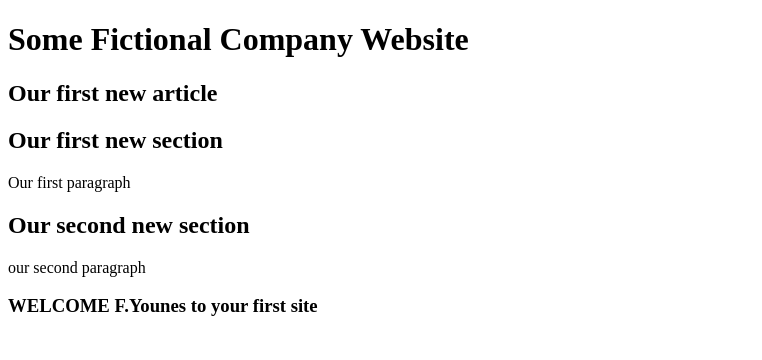
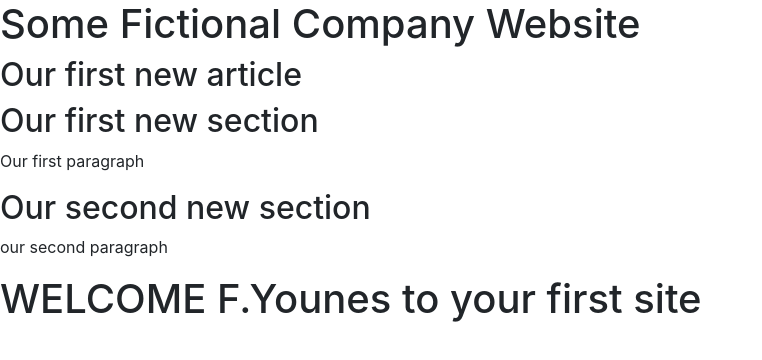
Before and after one commit to f-younes/myFirstSite, a plain HTML site: page index.html in a window 1280 px wide. Shown: the whole page, without its empty margins (0-762 px from the left). Drawn offline with nearby package versions, Linux system fonts and the light colour scheme.

Commit message:
BOOTSTRAP!!!

```diff
--- a/index.html
+++ b/index.html
@@ -2,6 +2,7 @@
 <html lang = "en">
     <head>
         <meta charset = "utf-8"/>
+        <link rel="stylesheet" href="https://stackpath.bootstrapcdn.com/bootstrap/4.1.0/css/bootstrap.min.css" integrity="sha384-9gVQ4dYFwwWSjIDZnLEWnxCjeSWFphJiwGPXr1jddIhOegiu1FwO5qRGvFXOdJZ4" crossorigin="anonymous">
     </head>
     <body>
         <header>
```
